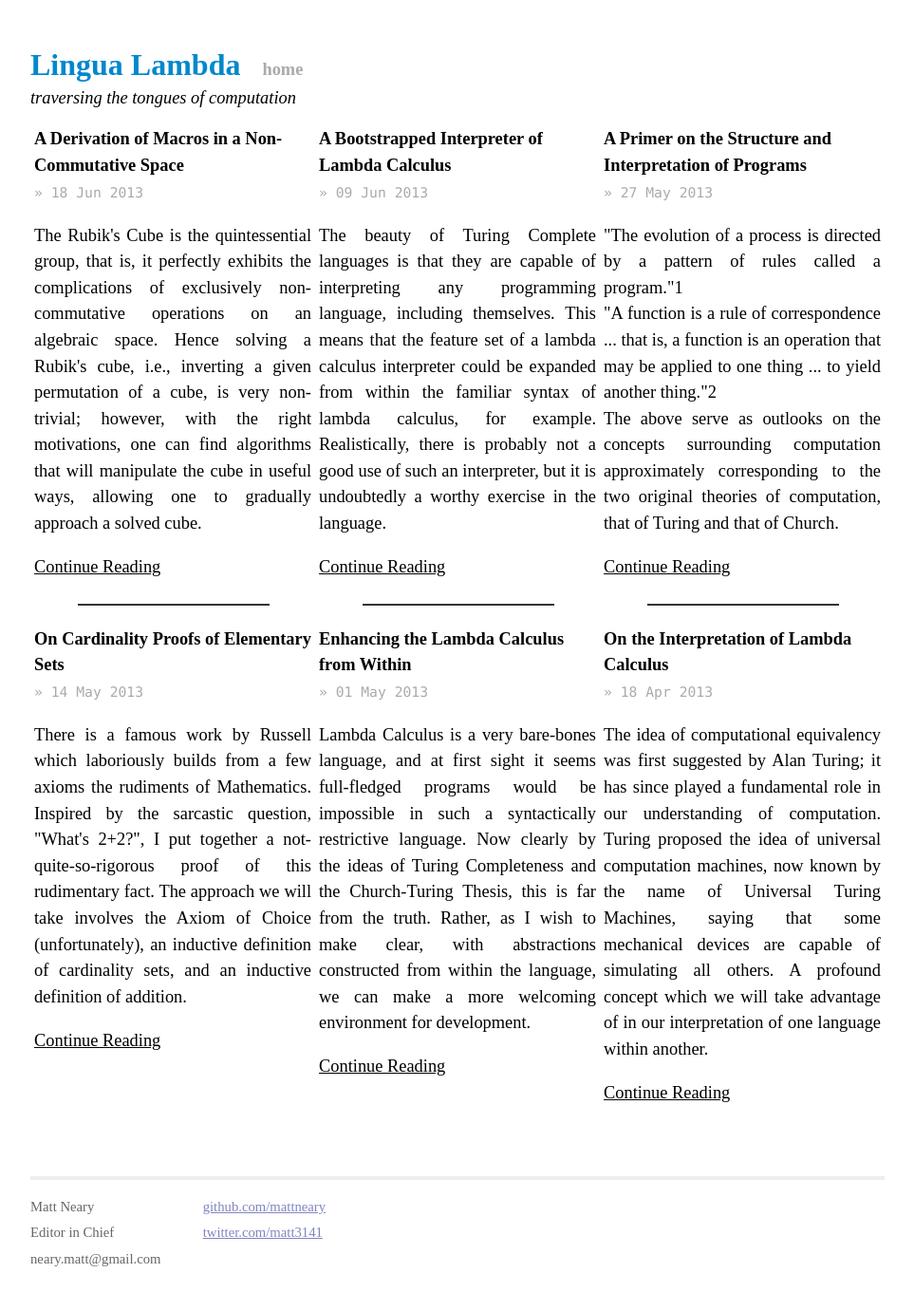
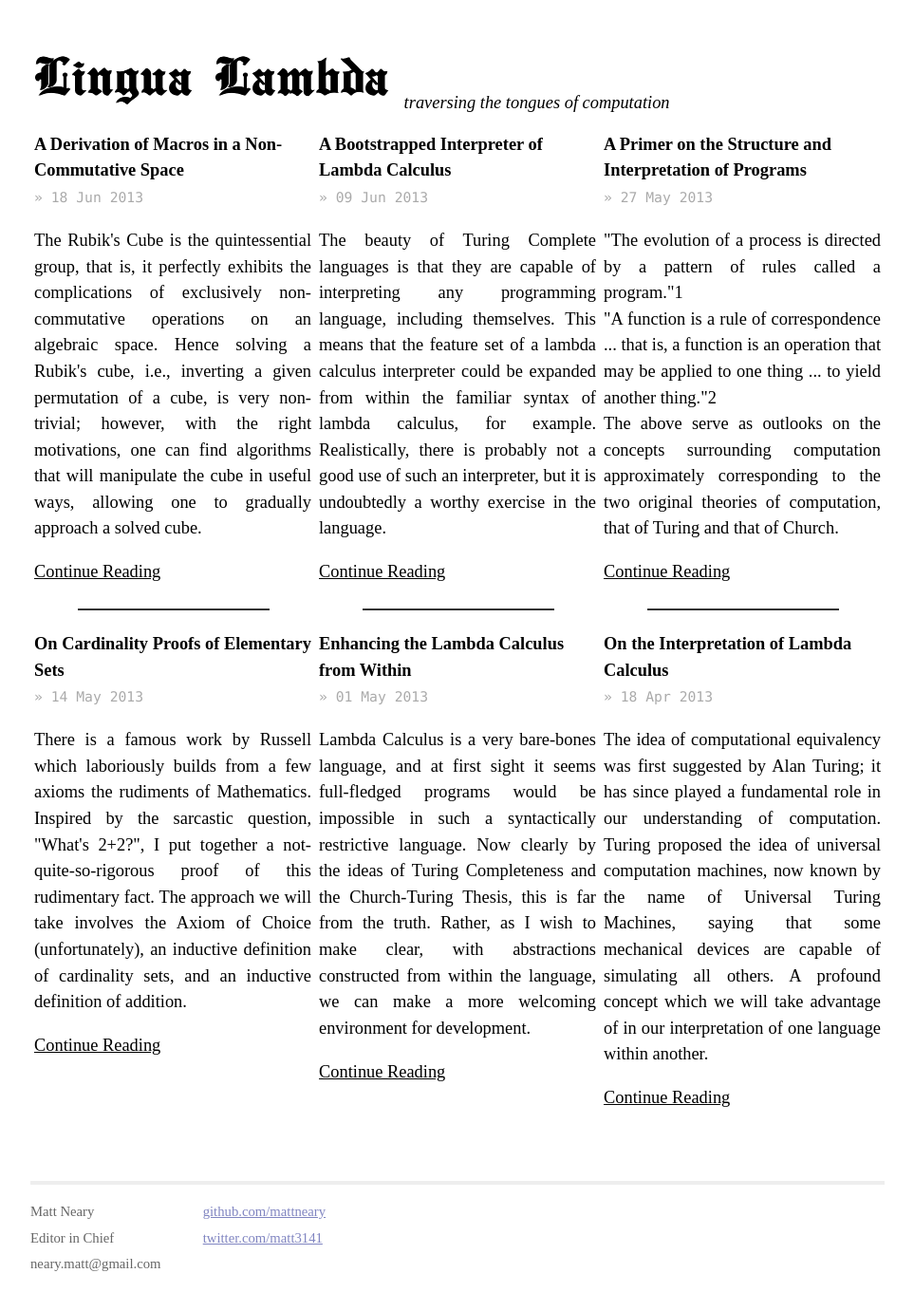
Before and after one commit to mattneary/LinguaLambda, a Jekyll site: the page built from index.html, in a window 1280 px wide. Shown: the whole page at 95% size, without its empty margins (158-1121 px from the left). Built offline with Jekyll 4.4.1, drawn with Linux system fonts in a browser that asks for light colours.

Commit message:
header fixed and emphasized

```diff
--- a/_layouts/default.html
+++ b/_layouts/default.html
@@ -19,7 +19,7 @@
           <div class="site">
             <div class="header">
               <h1 class="title"><a href="/">{{ site.name }}</a></h1>
-              <a class="extra" href="/">home</a><br>
+<!--              <a class="extra" href="/">home</a><br>          -->
               <em>traversing the tongues of computation</em>
             </div>
 
--- a/css/main.css
+++ b/css/main.css
@@ -117,6 +117,12 @@ ul.posts span {
 
 .site .header h1.title a {
   color: #08c;
+  text-indent: -999px;
+  overflow: hidden;
+  width: 389px;
+  height: 59px;
+  background: url(/header.png);
+  display: block;
 }
 
 .site .header h1.title a:hover {
```
Also changed, not shown: header.png (added).
